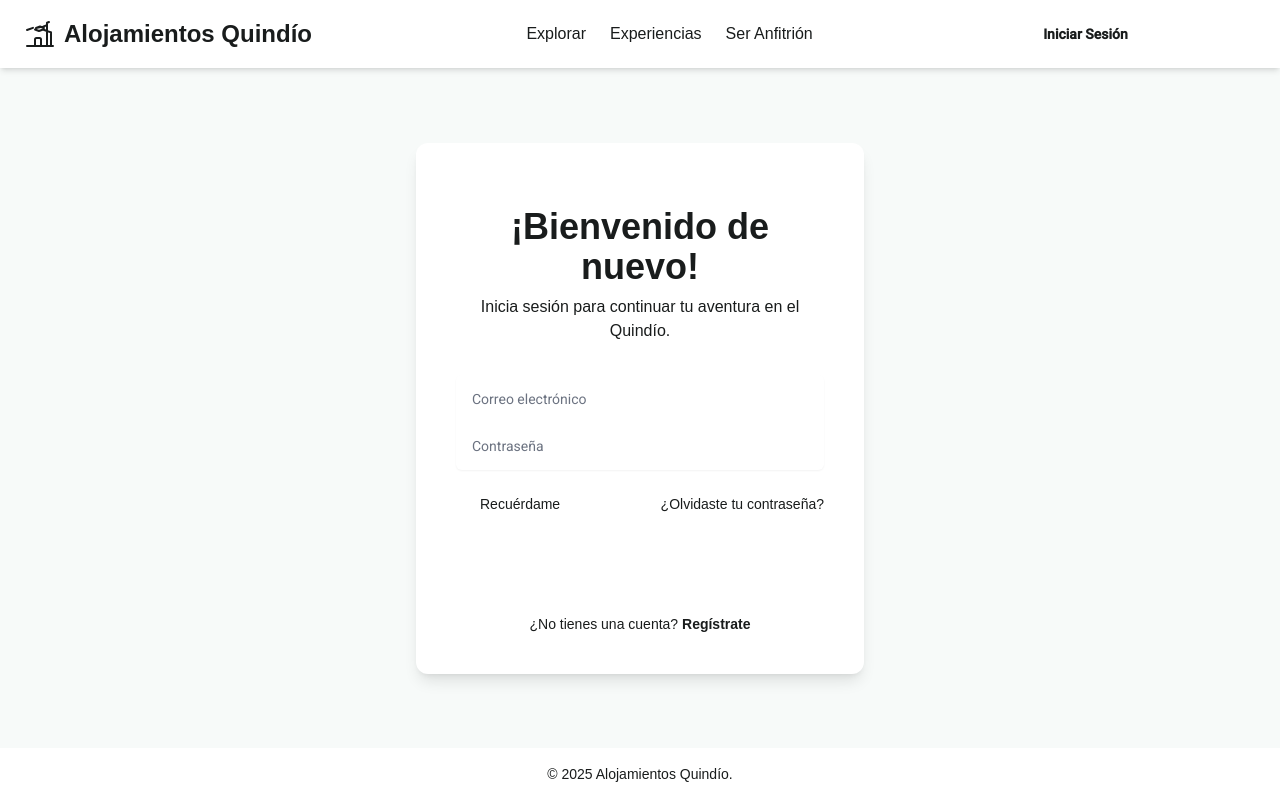
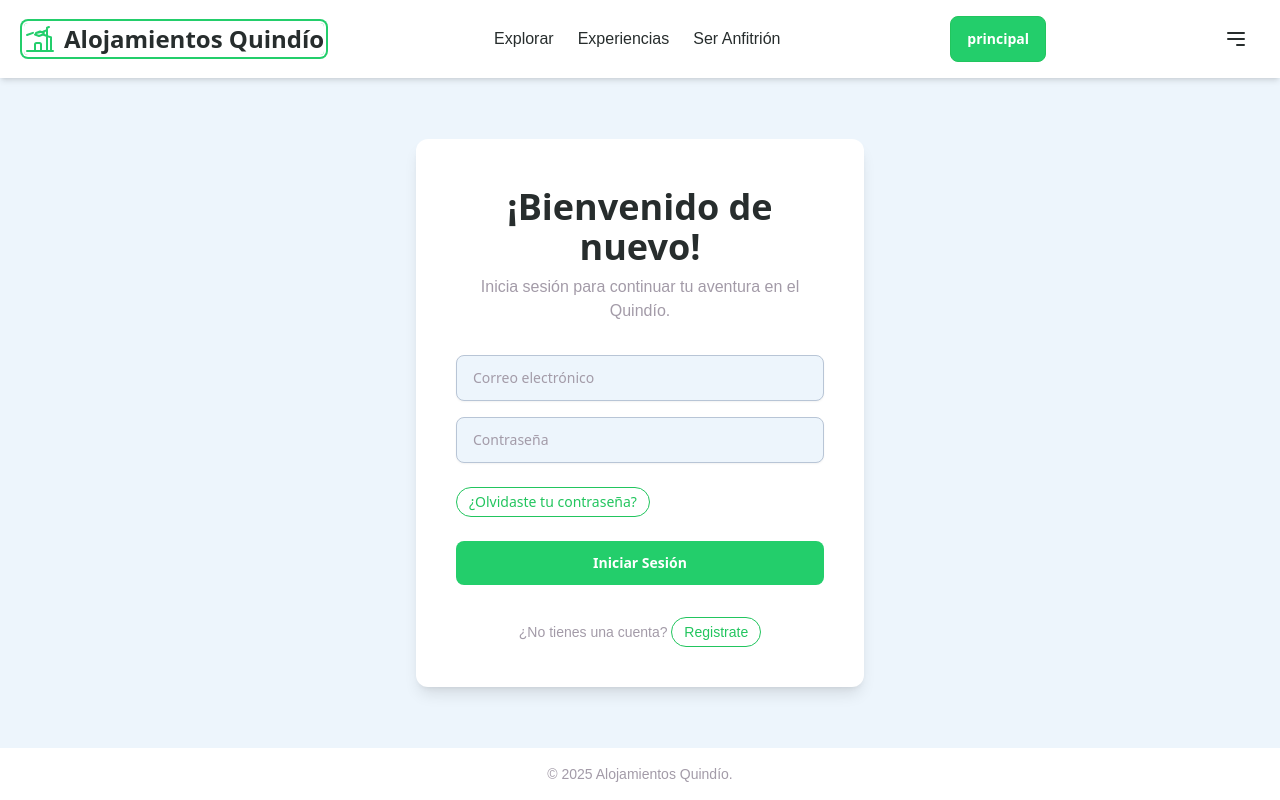
Before and after one commit to Junior23-br/GestionDeAlojamientos-Frontend, an Angular app: page /login in a window 1280 px wide. Built offline with nearby package versions, Linux system fonts and the light colour scheme.

Commit message:
improving routing between pages

```diff
--- a/src/app/app-routing-module.ts
+++ b/src/app/app-routing-module.ts
@@ -11,7 +11,7 @@ export const routes: Routes = [
   { path: 'login', component: Login },
   { path: 'register', component: Register },
   { path: 'landing-page', component: LandingPage },
-  { path: '', redirectTo: '/restore-password', pathMatch: 'full' },
+  { path: '', redirectTo: '/landing-page', pathMatch: 'full' },
   { path: 'be-host', component: BeHost },
   { path: 'detaill-publication', component: DetaillPublication },
   {path: 'restore-password', component: RestorePassword},
--- a/src/app/pages/login/login.html
+++ b/src/app/pages/login/login.html
@@ -1,31 +1,40 @@
-<div class="flex flex-col min-h-screen bg-light text-dark">
+<section class="min-h-screen bg-light text-dark flex flex-col">
   <!-- Header -->
   <header class="bg-white shadow-md">
-    <div class="container mx-auto px-6 py-4 flex justify-between items-center">
-      <a href="#" class="flex items-center gap-2">
-        <svg class="h-8 w-8 text-primary" fill="none" stroke="currentColor" stroke-width="1.5"
-             viewBox="0 0 24 24">
-          <path stroke-linecap="round" stroke-linejoin="round"
-                d="M8.25 21v-4.875c0-.621.504-1.125 1.125-1.125h2.25c.621 0 1.125.504 1.125 1.125V21m0 0h4.5V3.545M12.75 21h7.5V10.75M2.25 21h1.5m18 0h-18M2.25 9l4.5-1.636M18.75 3l-1.5.545m0 6.205l3 1m-3-1l-3-1.091m0 0l-3 1.091m0 0l-3-1.091m9-3.273l-3 1.091L9 7.5l3-1.091m0 0l3 1.091" />
+    <div class="mx-auto max-w-7xl px-6 py-4 flex items-center justify-between">
+      <a routerLink="/" class="flex items-center gap-2 focus-ring rounded" aria-label="Inicio">
+        <svg class="h-8 w-8 text-primary" viewBox="0 0 24 24" fill="none" stroke="currentColor" stroke-width="1.5" aria-hidden="true">
+          <path
+            d="M8.25 21v-4.875c0-.621.504-1.125 1.125-1.125h2.25c.621 0 1.125.504 1.125 1.125V21m0 0h4.5V3.545M12.75 21h7.5V10.75M2.25 21h1.5m18 0h-18M2.25 9l4.5-1.636M18.75 3l-1.5.545m0 6.205 3 1m-3-1-3-1.091m0 0-3 1.091m0 0-3-1.091m9-3.273-3 1.091L9 7.5l3-1.091m0 0 3 1.091"
+            stroke-linecap="round"
+            stroke-linejoin="round"
+          />
         </svg>
-        <h1 class="text-2xl font-bold font-ruda text-dark">Alojamientos Quindío</h1>
+        <h1 class="text-2xl font-bold font-display text-dark">Alojamientos Quindío</h1>
       </a>
 
-      <nav class="hidden md:flex items-center space-x-6">
-        <a href="#" class="nav-link">Explorar</a>
-        <a href="#" class="nav-link">Experiencias</a>
-        <a href="#" class="nav-link">Ser Anfitrión</a>
+      <nav class="hidden md:flex items-center gap-6" aria-label="Principal">
+        <a routerLink="/explorar" class="nav-link">Explorar</a>
+        <a routerLink="/experiencias" class="nav-link">Experiencias</a>
+        <a routerLink="/ser-anfitrion" class="nav-link">Ser Anfitrión</a>
       </nav>
 
-      <div class="hidden md:flex items-center space-x-4">
-        <a href="#" class="btn-outline">Iniciar Sesión</a>
-        <a href="#" class="btn-primary">Regístrate</a>
+      <div class="hidden md:flex items-center gap-4">
+        <button
+          type="button"
+          [routerLink]="['/landing-page']"
+          class="text-sm text-green-500 border btn-primary border-green-500 rounded-full px-3 py-1 hover:bg-green-500 hover:text-white transition-colors duration-200 focus:outline-none focus:ring-2 focus:ring-offset-2 focus:ring-green-500"
+          aria-label="Ir a landing page"
+
+        >
+          principal
+        </button>
+
       </div>
 
-      <button class="md:hidden">
-        <svg class="w-6 h-6" fill="none" stroke="currentColor" viewBox="0 0 24 24">
-          <path stroke-linecap="round" stroke-linejoin="round" stroke-width="2"
-                d="M4 6h16M4 12h16m-7 6h7" />
+      <button type="button" class="md:hidden icon-btn" aria-label="Abrir menú">
+        <svg class="h-6 w-6" fill="none" stroke="currentColor" stroke-width="2" viewBox="0 0 24 24" aria-hidden="true">
+          <path d="M4 6h16M4 12h16m-7 6h7" stroke-linecap="round" stroke-linejoin="round" />
         </svg>
       </button>
     </div>
@@ -33,69 +42,87 @@
 
   <!-- Main -->
   <main class="flex-grow flex items-center justify-center py-12 px-4 sm:px-6 lg:px-8">
-    <div class="w-full max-w-md space-y-8 bg-white p-10 rounded-xl shadow-lg">
-      <div>
-        <h2 class="mt-6 text-center text-4xl font-bold font-ruda text-dark">¡Bienvenido de nuevo!</h2>
-        <p class="mt-2 text-center text-base text-accent font-overlock">
-          Inicia sesión para continuar tu aventura en el Quindío.
-        </p>
-      </div>
+    <section class="w-full max-w-md space-y-8 bg-white p-8 sm:p-10 rounded-xl shadow-lg">
+      <header class="text-center">
+        <h2 class="mt-2 text-3xl sm:text-4xl font-bold font-display text-dark">¡Bienvenido de nuevo!</h2>
+        <p class="mt-2 text-base text-accent font-accent">Inicia sesión para continuar tu aventura en el Quindío.</p>
+      </header>
 
-      <form (click)="onSubmit()" method="POST" class="mt-8 space-y-6">
-        <div class="rounded-md shadow-sm -space-y-px">
+      <!-- Formulario de inicio de sesión -->
+      <form class="mt-6 space-y-6" (ngSubmit)="onSubmit()" aria-labelledby="login-title" justify-center>
+        <h3 id="login-title" class="sr-only">Formulario de inicio de sesión</h3>
+
+        <div class="space-y-4">
+          <!-- Email -->
           <div>
             <label for="email-address" class="sr-only">Correo electrónico</label>
             <input
+              id="email-address"
+              name="email"
+              type="email"
+              autocomplete="email"
+              placeholder="Correo electrónico"
+              required
+              class="input-base rounded-t-lg"
               [(ngModel)]="email"
-            id="email-address" name="email" type="email" autocomplete="email"
-                   required
-                   placeholder="Correo electrónico"
-                   class="input-field rounded-t-lg"/>
+            />
           </div>
+
+          <!-- Password -->
           <div>
             <label for="password" class="sr-only">Contraseña</label>
-            <input [(ngModel)]="password" id="password" name="password" type="password" autocomplete="current-password"
+            <input
+              id="password"
+              name="password"
+              type="password"
+              autocomplete="current-password"
+              placeholder="Contraseña"
               required
-                   placeholder="Contraseña"
-                   class="input-field rounded-b-lg" />
+              class="input-base rounded-b-lg"
+              [(ngModel)]="password"
+            />
           </div>
         </div>
 
+        <!--  Olvidaste tu contraseña -->
         <div class="flex items-center justify-between">
-          <div class="flex items-center">
-            <input id="remember-me" name="remember-me" type="checkbox"
-                   class="checkbox" />
-            <label for="remember-me" class="ml-2 block text-sm text-dark font-overlock">
-              Recuérdame
-            </label>
-          </div>
-          <div class="text-sm">
-            <a href="#" class="text-primary hover:text-opacity-80 font-overlock">
+
+          <button
+            type="button"
+            [routerLink]="['/restore-password']"
+            class="text-sm text-green-500 border border-green-500 rounded-full px-3 py-1 hover:bg-green-500 hover:text-white transition-colors duration-200 focus:outline-none focus:ring-2 focus:ring-offset-2 focus:ring-green-500"
+            aria-label="Ir a recuperar contraseña"
+
+          >
             ¿Olvidaste tu contraseña?
-            </a>
-          </div>
+          </button>
         </div>
 
-        <div>
-          <button type="submit" class="btn-submit">
+        <!-- Botón de envío -->
+        <button type="submit" class="btn-primary w-full" aria-label="Iniciar sesión">
           Iniciar Sesión
         </button>
-        </div>
       </form>
 
-      <div class="text-center">
-        <p class="text-sm font-overlock text-accent">
+      <p class="text-center text-sm font-accent text-accent">
         ¿No tienes una cuenta?
-          <a href="#" class="font-bold text-primary hover:text-opacity-80">Regístrate</a>
+        <button
+          type="button"
+          [routerLink]="['/register']"
+          class="text-sm text-green-500 border border-green-500 rounded-full px-3 py-1 hover:bg-green-500 hover:text-white transition-colors duration-200 focus:outline-none focus:ring-2 focus:ring-offset-2 focus:ring-green-500"
+          aria-label="Ir a registrarse"
+
+        >
+          Registrate
+        </button>
       </p>
-      </div>
-    </div>
+    </section>
   </main>
 
   <!-- Footer -->
   <footer class="bg-white mt-auto">
-    <div class="container mx-auto px-6 py-4 text-center text-accent font-overlock text-sm">
+    <div class="mx-auto max-w-7xl px-6 py-4 text-center text-accent font-accent text-sm">
       <p>© 2025 Alojamientos Quindío.</p>
     </div>
   </footer>
-</div>
+</section>
--- a/src/app/pages/login/login.scss
+++ b/src/app/pages/login/login.scss
@@ -1,131 +1,97 @@
-:root {
-  --color-primary: #23CE6B;
-  --color-secondary: #B8C5D6;
-  --color-accent: #A39BA8;
-  --color-dark: #272D2D;
-  --color-light: #EDF5FC;
+:host {
+  /* ===== Tokens de color y tipografía (del diseño original) ===== */
+  --color-primary: #23ce6b;
+  --color-secondary: #b8c5d6;
+  --color-accent: #a39ba8;
+  --color-dark: #272d2d;
+  --color-light: #edf5fc;
+
+  display: block;
+  color: var(--color-dark);
+  background: var(--color-light);
+  font-family: "Chivo", ui-sans-serif, system-ui, -apple-system, "Segoe UI", Roboto, "Helvetica Neue", Arial;
 }
 
-body {
-  font-family: 'Chivo', sans-serif;
+/* Aliases utilitarios (para leer mejor en el HTML) */
+.text-dark { color: var(--color-dark); }
+.text-accent { color: var(--color-accent); }
+.text-primary { color: var(--color-primary); }
+.bg-light { background: var(--color-light); }
+.border-secondary { border-color: var(--color-secondary); }
+
+/* Familias personalizadas */
+.font-display { font-family: "Ruda", ui-sans-serif, system-ui, -apple-system, "Segoe UI", Roboto, "Helvetica Neue", Arial; }
+.font-accent  { font-family: "Overlock", sans-serif; }
+
+/* Accesibilidad: focus visible consistente */
+.focus-ring,
+a:focus-visible,
+button:focus-visible,
+input:focus-visible,
+select:focus-visible,
+textarea:focus-visible {
+  @apply outline-none ring-2 ring-offset-2;
+  --tw-ring-color: var(--color-primary);
 }
 
-.font-ruda {
-  font-family: 'Ruda', sans-serif;
+/* Inputs */
+.input-base {
+  @apply block w-full px-4 py-3 bg-[color:var(--color-light)] text-[color:var(--color-dark)] shadow-sm sm:text-sm rounded-lg border;
+  @apply focus:outline-none focus:ring-1;
+  border-color: var(--color-secondary);
+
+  &::placeholder { color: var(--color-accent); }
+
+  &:focus {
+    border-color: var(--color-primary);
+    --tw-ring-color: var(--color-primary);
+  }
 }
 
-.font-overlock {
-  font-family: 'Overlock', sans-serif;
+/* Checkbox */
+.checkbox {
+  @apply h-4 w-4 rounded border bg-[color:var(--color-light)] align-middle;
+  border-color: var(--color-secondary);
+  accent-color: var(--color-primary);
+  @apply focus:ring-1;
+  --tw-ring-color: var(--color-primary);
 }
 
-/* === Colors === */
-.bg-light {
-  background-color: var(--color-light);
-}
-.text-dark {
-  color: var(--color-dark);
-}
-.text-primary {
-  color: var(--color-primary);
-}
-.text-accent {
-  color: var(--color-accent);
+/* Botones */
+.btn-primary {
+  @apply inline-flex items-center justify-center rounded-lg px-4 py-3 text-sm font-bold text-white transition;
+  background: var(--color-primary);
+
+  &:hover { opacity: .9; }
+  &:focus-visible { @apply ring-2 ring-offset-2; --tw-ring-color: var(--color-primary); }
 }
 
-/* === Inputs & Buttons === */
-.input-field {
-  width: 100%;
-  padding: 0.75rem 1rem;
-  border: 1px solid var(--color-secondary);
-  background-color: var(--color-light);
+.btn-ghost {
+  @apply px-4 py-2 text-base font-bold rounded-lg transition;
   color: var(--color-dark);
-  font-size: 0.875rem;
-  transition: border-color 0.3s, box-shadow 0.3s;
+
+  &:hover { background: var(--color-secondary); }
+  &:focus-visible { @apply ring-2 ring-offset-2; --tw-ring-color: var(--color-primary); }
 }
 
-.input-field:focus {
-  outline: none;
-  border-color: var(--color-primary);
-  box-shadow: 0 0 0 2px var(--color-primary);
+/* Navegación */
+.nav-link {
+  @apply text-base transition-colors font-accent;
+  color: var(--color-dark);
+
+  &:hover { color: var(--color-primary); }
+  &:focus-visible { @apply ring-2 ring-offset-2; --tw-ring-color: var(--color-primary); }
 }
 
-.checkbox {
-  height: 1rem;
-  width: 1rem;
-  border: 1px solid var(--color-secondary);
-  border-radius: 0.25rem;
-  accent-color: var(--color-primary);
+/* Icon button (menú móvil) */
+.icon-btn {
+  @apply inline-flex h-10 w-10 items-center justify-center rounded-md hover:bg-white/60;
+  @apply focus-visible:ring-2 focus-visible:ring-offset-2;
+  --tw-ring-color: var(--color-primary);
 }
 
-.btn-submit {
-  width: 100%;
-  padding: 0.75rem 1rem;
-  background-color: var(--color-primary);
-  color: white;
-  font-weight: bold;
-  border-radius: 0.5rem;
-  transition: transform 0.3s, background-color 0.3s;
-}
-
-.btn-submit:hover {
-  transform: scale(1.05);
-  background-color: #1fb760;
-}
-
-.btn-primary {
-  padding: 0.5rem 1rem;
-  background-color: var(--color-primary);
-  color: white;
-  font-weight: bold;
-  border-radius: 0.5rem;
-  transition: background-color 0.3s;
-}
-
-.btn-primary:hover {
-  background-color: #1fb760;
-}
-
-.btn-outline {
-  padding: 0.5rem 1rem;
-  color: var(--color-dark);
-  font-weight: bold;
-  border-radius: 0.5rem;
-  transition: background-color 0.3s;
-}
-
-.btn-outline:hover {
-  background-color: var(--color-secondary);
-}
-
-/* === Nav links === */
-.nav-link {
-  font-family: 'Overlock', sans-serif;
-  font-size: 1rem;
-  color: var(--color-dark);
-  transition: color 0.3s;
-}
-
-.nav-link:hover {
-  color: var(--color-primary);
-}
-
-/* === Responsiveness === */
-@media (max-width: 768px) {
-  nav,
-  .btn-outline,
-  .btn-primary {
-    display: none;
-  }
-
-  header .container {
-    justify-content: space-between;
-  }
-
-  main {
-    padding: 2rem 1rem;
-  }
-
-  h2 {
-    font-size: 1.75rem;
-  }
-}
+/* Responsividad adicional (mobile-first, sólo si necesitas ajustes finos)
+@screen sm { :host { font-size: 1rem; } }
+@screen md { :host { font-size: 1.015rem; } }
+@screen lg { :host { font-size: 1.03rem; } }
+*/
```
Also changed, not shown: src/app/pages/login/login.ts (+8 -2 lines). Lines whose indentation alone changed are shown as unchanged.
